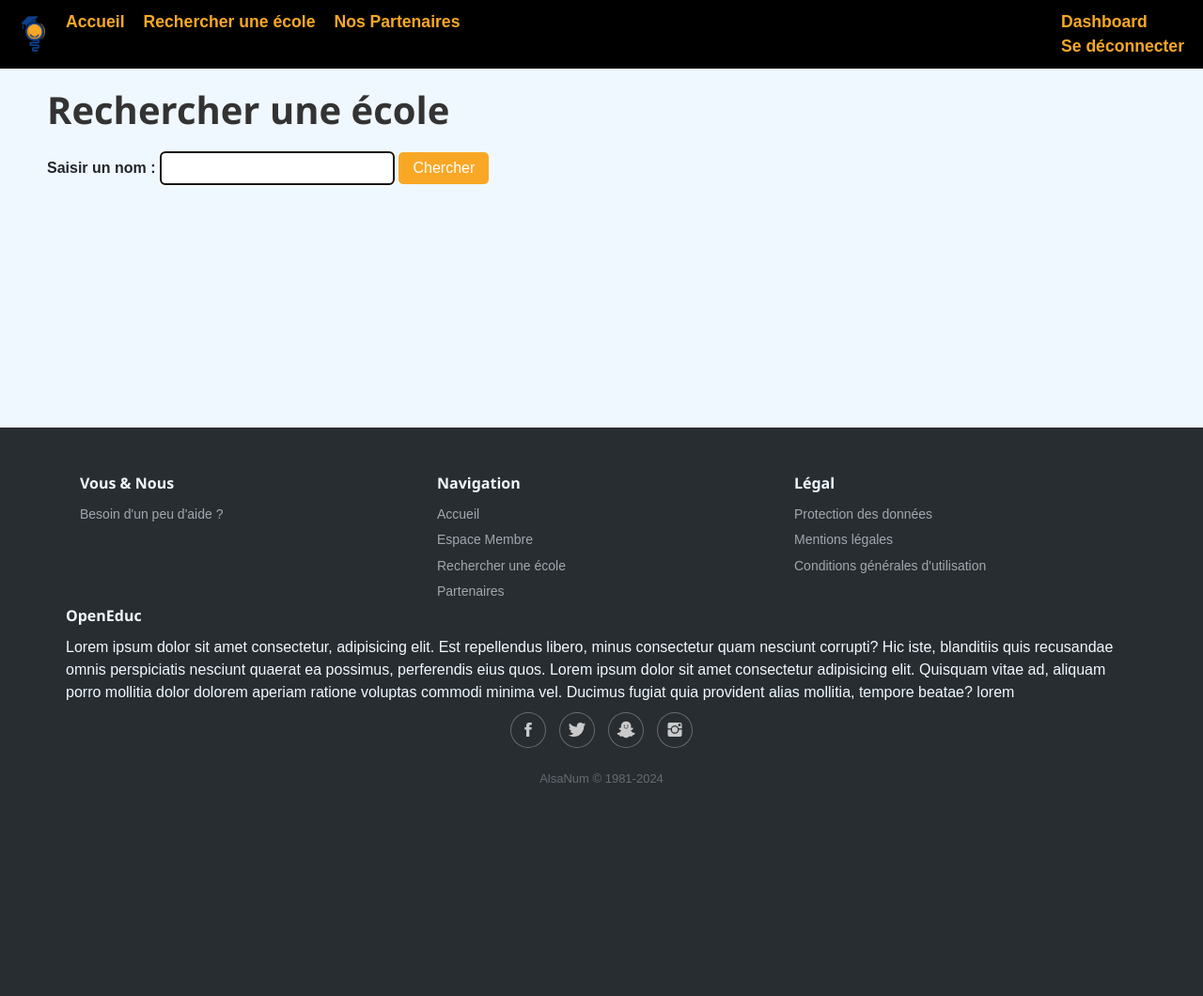
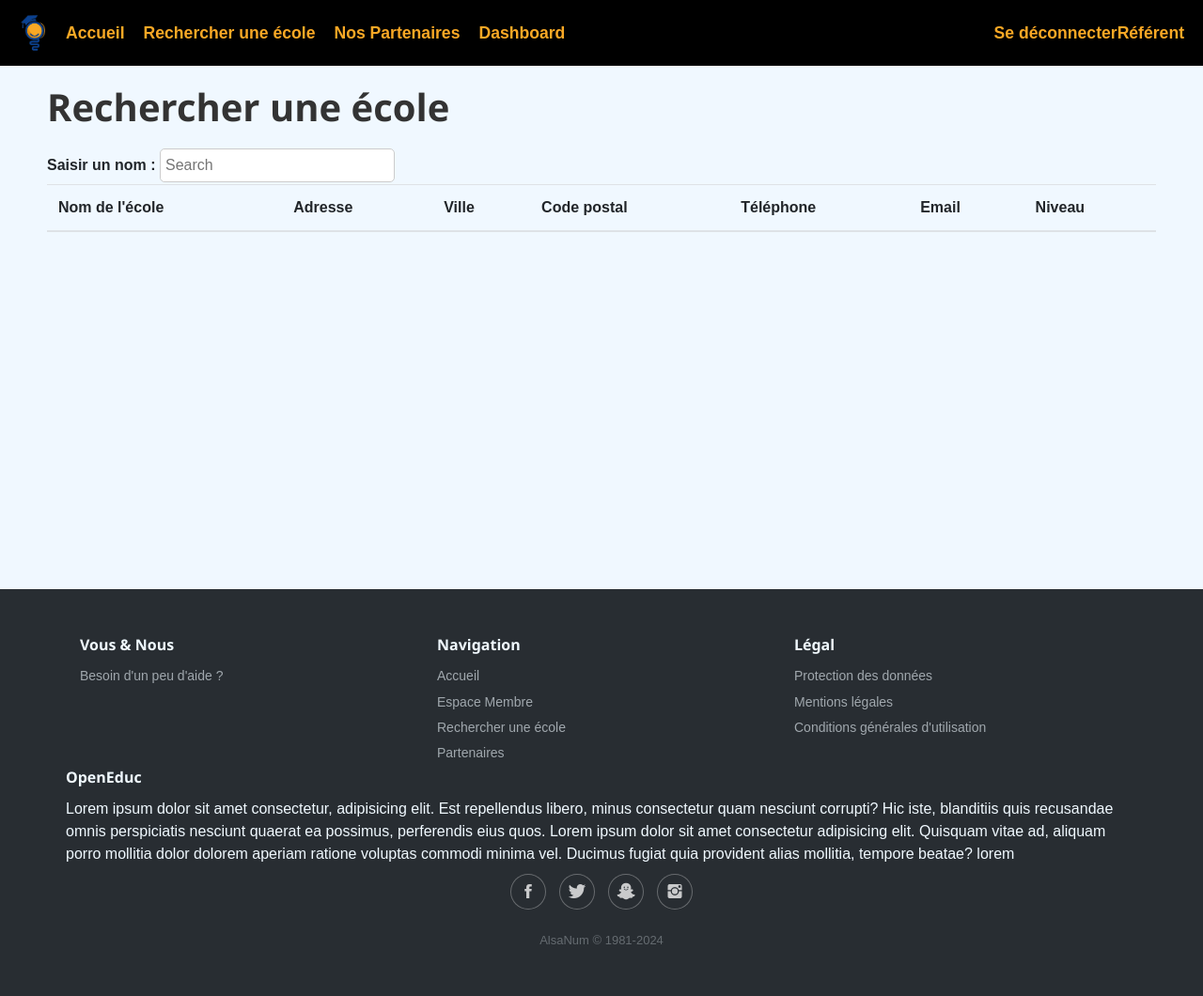
Before and after one commit to K-aka-Shi/OpenEduc, a Flask app: page /recherche in a window 1280 px wide. Shown: the whole page at 94% size. Before the commit the page ends 833 px from the top, so only its background shows below. Run offline with Flask 3, Linux system fonts and the light colour scheme; a user stored in the database is signed in; lists and menus that the app fills with data are empty; some libraries are stand-ins or nearby versions.

Commit message:
feat : maj ajustement recherche

```diff
--- a/db_requetes.py
+++ b/db_requetes.py
@@ -140,11 +140,13 @@ FOREIGN KEY (cycleScolaire) REFERENCES Ecole(cycleScolaire)
 def chercher_utilisateur(username,password) :
     conn = sqlite3.connect(bdd_name)
     cur = conn.cursor()
-    res = cur.execute("""SELECT * FROM Utilisateur
-                      WHERE Identifiant = :identifiant and MotDePasse = :mdp""",
-                      {'identifiant':username, 'mdp':password})
+    res = cur.execute("""
+                      SELECT * FROM Utilisateur
+                      WHERE Identifiant = :identifiant AND MotDePasse = :mdp
+                      """, {'identifiant':username, 'mdp':password}
+                      )
     utilisateur = res.fetchall()
-    print("Resultat requete :",utilisateur)
+    print("chercher_utilisateur :",utilisateur)
     conn.close()
     return utilisateur
 
@@ -162,7 +164,9 @@ def chercher_utilisateurLike(username) :
 def supprimer_utilisateurByID(ids) :
     conn = sqlite3.connect(bdd_name)
     cur = conn.cursor()
+    print("\n\n\n")
     for id in ids :
+        print(ids)
         cur.execute("""DELETE FROM Utilisateur
                           WHERE Identifiant = ?""", (id,)
         )
@@ -182,6 +186,17 @@ def chercher_ecole(saisie) :
     conn.close()
     return ecole
 
+def chercher_ecoleAll() :
+    conn = sqlite3.connect(bdd_name)
+    cur = conn.cursor()
+    res = cur.execute("""
+                      SELECT nomEcole,Adresse,Ville,CodePostal,nbEleves,Telephone,Email,cycleScolaire
+                      FROM Ecole
+                      """)
+    ecoles = res.fetchall()
+    print("Resultat requete :",ecoles)
+    conn.close()
+    return ecoles
 
 def chercher_ecole_formCreerReferent():
     conn = sqlite3.connect(bdd_name)
--- a/main.py
+++ b/main.py
@@ -66,13 +66,28 @@ def dashboard() :
     return redirect(url_for('login'))
 
 # Ajouter
-@app.route("/ajouter_referent", methods=["POST"])
-def addReferent() :
-    data = request.form
-    identifiant = data.get("identifiant")
-    idEcole = data.get("idEcole")
-    inserer_referent(identifiant,idEcole)
-    return redirect(url_for('dashboard'))
+@app.route("/dashboard/creer-referent", methods=["POST", "GET"])
+def dashboardAdminAddRef() :
+    ecoles = chercher_ecole_formCreerReferent()
+    if request.method == "POST" :
+        username = session.get("username")
+        statut = session.get("statut")
+        if username is not None :
+            if statut == 1 :
+                data = request.form
+                identifiant = data.get("identifiant")
+                idEcole = data.get("idEcole")
+                newPassword = inserer_referent(identifiant,idEcole)
+                return render_template("views/dashboard/adminAddRef.html",
+                                isAdmin=statut,
+                                password = newPassword
+                                )
+            return render_template("views/dashboard.html",
+                                isAdmin=statut)
+        return redirect(url_for('login'))
+    else :
+        return render_template("views/dashboard/adminAddRef.html",
+                               ecoles=ecoles)
 
 # Rechercher
 @app.route('/recherche_referents', methods=['POST'])
@@ -82,16 +97,31 @@ def recherche_referents():
     results = chercher_utilisateurLike(term)
     print(results)
     # Renvoyez les résultats à la page HTML
-    return render_template('views/dashboard.html', isAdmin=session.get("statut"), referents=results)
+    return render_template('views/dashboard/adminDeleteRef.html',
+                           isAdmin=session.get("statut"),
+                           referents=results
+                           )
 
 @app.route('/supprimer_referents', methods=['POST'])
 def supprimer_referents():
-    referents_a_supprimer = request.form.getlist('referents[]')
+    referents_a_supprimer = request.form.getlist('referents')
     print("referent a supp",referents_a_supprimer)
     # Effectuer les opérations de suppression dans la base de données
     supprimer_utilisateurByID(referents_a_supprimer)
     # Rediriger vers une page de confirmation ou de retour à la page d'accueil
-    return redirect(url_for('dashboard'))
+    return redirect(url_for('dashboardAdminDeleteRef'))
+
+@app.route("/dashboard/rechercher-referent")
+def dashboardAdminSearchRef() :
+    return render_template("views/dashboard/adminSearchRef.html")
+
+@app.route("/dashboard/modifier-referent")
+def dashboardAdminEditRef() :
+    return render_template("views/dashboard/adminEditRef.html")
+
+@app.route("/dashboard/supprimer-referent")
+def dashboardAdminDeleteRef() :
+    return render_template("views/dashboard/adminDeleteRef.html")
 
 
 
@@ -99,22 +129,32 @@ def supprimer_referents():
 #    RECHERCHE    #
 ###################
 
-@app.route("/recherche", methods=["POST", "GET"])
+@app.route("/recherche")
 def recherche() :
-    if request.method == "POST":
-        # si le formulaire est envoyé
-        data = request.form
-        saisie = data.get('nom')
-        print("Saisie :",saisie)
-        resultats = chercher_ecole(saisie)
-        tab = [res for res in resultats]
-        print(tab)
-        # resultats = [1:]
-        print(resultats)
-    else:
+    # if request.method == "POST":
+    #     # si le formulaire est envoyé
+    #     data = request.form
+    #     saisie = data.get('query')
+    #     print("Saisie :",saisie)
+    #     resultats = chercher_ecoleAll()
+    #     tab = [res for res in resultats]
+    #     print(tab)
+    #     # resultats = [1:]
+    #     print(resultats)
+    # else:
         # méthode GET
-        resultats = None
-    return render_template("views/recherche.html", resultats=resultats)
+        # resultats = None
+    # return render_template("views/recherche.html", resultats=tab)
+    print("ECOLES RECHERCHE ALL")
+    q = request.args.get('query')
+    print("\nQ :\n",q)
+    if q :
+        results = chercher_ecoleAll()
+        print("\nresults :\n",results)
+    else :
+        results = []
+    return render_template("views/recherche.html", resultats=results)
+
 
 
 @app.route("/partenaires")
--- a/static/css/style.css
+++ b/static/css/style.css
@@ -1,6 +1,11 @@
 body {
   background-color:aliceblue;
   margin: 0;
+}
+
+#container {
+    margin: 20px 50px;
+    padding-bottom: 10%;
 }
 
 /* Style du titre */
@@ -50,7 +55,7 @@ hr {
 }
 
 /* _________________________ */
-/*          FOOTER           */
+/*          NAVBAR           */
 /* _________________________ */
 
 #navbar {
@@ -76,6 +81,7 @@ hr {
 
 .navbar-item.login-logout {
   margin-left: auto;
+  display: flex;
 }
 
 .navbar-item a {
@@ -89,9 +95,34 @@ hr {
   color: #fcfcfc;
 }
 
-#container {
-    margin: 20px 50px;
+.dropdown {
+  position: relative;
+  display: inline-block;
 }
+
+.dropdown-content {
+  display: none;
+  position: absolute;
+  background-color: #f9f9f9;
+  min-width: 160px;
+  z-index: 1;
+}
+
+.dropdown-content a {
+  color: black;
+  padding: 12px 16px;
+  text-decoration: none;
+  display: block;
+}
+
+.dropdown-content a:hover {
+  background-color: #ddd;
+}
+
+.dropdown:hover .dropdown-content {
+  display: block;
+}
+
 
 
 
--- a/templates/base.html
+++ b/templates/base.html
@@ -9,6 +9,7 @@
     <link rel="stylesheet" href="https://cdnjs.cloudflare.com/ajax/libs/twitter-bootstrap/4.1.3/css/bootstrap.min.css">
     <link rel="stylesheet" href="https://cdnjs.cloudflare.com/ajax/libs/ionicons/2.0.1/css/ionicons.min.css">
     <link rel="stylesheet" href="{{ url_for('static', filename='css/style.css') }}">
+    <script src="https://unpkg.com/htmx.org@1.9.11"></script>
     {% block css %}{% endblock %}
 </head>
 <body>
@@ -27,17 +28,31 @@
             <li class="navbar-item">
                 <a href="{{ url_for('partenaires') }}">Nos Partenaires</a>
             </li>
+            {% if session['username'] %}
+            <li class="navbar-item">
+                <a href="{{ url_for('dashboard') }}">Dashboard</a>
+            </li>
+            {% endif %}
 
             <li class="navbar-item login-logout">
                 {% if session['username'] %}
-                    <a href="{{ url_for('dashboard') }}">Dashboard</a>
-                    <a href="{{ url_for('logout') }}">Se déconnecter</a>
-                {% else %}
-                    <a href="{{ url_for('login') }}">Se connecter</a>
-                {% endif %}
+                <a href="{{ url_for('logout') }}">Se déconnecter</a>
+                <div class="dropdown">
+                        <a href="">Référent</a>
+                        <div class="dropdown-content">
+                            <a href="{{ url_for('dashboardAdminSearchRef') }}">Rechercher</a>
+                            <a href="{{ url_for('dashboardAdminAddRef') }}"   >Créer</a>
+                            <a href="{{ url_for('dashboardAdminDeleteRef') }}">Supprimer</a>
+                            <a href="{{ url_for('dashboardAdminEditRef') }}"  >Modifier</a>
+                        </div>
+                    {% else %}
+                        <a href="{{ url_for('login') }}">Se connecter</a>
+                    {% endif %}
+                </div>
             </li>
         </ul>
     </nav>
+
 
 
     <div id="container">
--- a/templates/views/recherche.html
+++ b/templates/views/recherche.html
@@ -10,27 +10,46 @@
 {% block content %}
 
     <h1>Rechercher une école</h1>
+    <section class="section">
+    <!-- <form action="{{url_for('recherche')}}" method="POST"> -->
+        <div class="column">
+            <div class="column is-one-third is-offset-one-third">
+                <label for="nom">Saisir un nom : </label>
+                <input type="text" class="input" placeholder="Search" name="query" id="query" hx-get="/recherche" hx-trigger="keyup changed delay:500ms" hx-target="#results">
+            </div>
+        </div>
+            <!-- <input type="submit" value="Chercher"> -->
+    <!-- </form> -->
 
-    <form action="{{url_for('recherche')}}" method="POST">
-        <p>
-            <label for="nom">Saisir un nom : </label>
-            <input type="text" name="nom" id="nom" required autofocus>
-            <input type="submit" value="Chercher">
-        </p>
-    </form>
+        <table class="table is-fullwidth">
+            <thead>
+                <tr>
+                    <th>Nom de l'école</th>
+                    <th>Adresse</th>
+                    <th>Ville</th>
+                    <th>Code postal</th>
+                    <th>Téléphone</th>
+                    <th>Email</th>
+                    <th>Niveau</th>
+                </tr>
+            </thead>
+            <tbody id="results">
 
-    {% if resultats is not none %}
+            </tbody>
+        </table>
+    </section>
+
+    <!-- {% if resultats is not none %}
         {% if resultats|length == 0 %}
             <p>Aucun élève ne correspond à la recherche.</p>
         {% else %}
-            <p>Voici les élèves trouvés :</p>
             <ul>
                 {% for resultat in resultats %}
                     <li>{{ resultat }}</li>
                 {% endfor %}
             </ul>
         {% endif %}
-    {% endif %}
+    {% endif %} -->
 
 
     <br><br><br><br><br><br><br><br><br><b><b></b></b>
```
Also changed, not shown: openeduc.db. Lines whose indentation alone changed are shown as unchanged.
